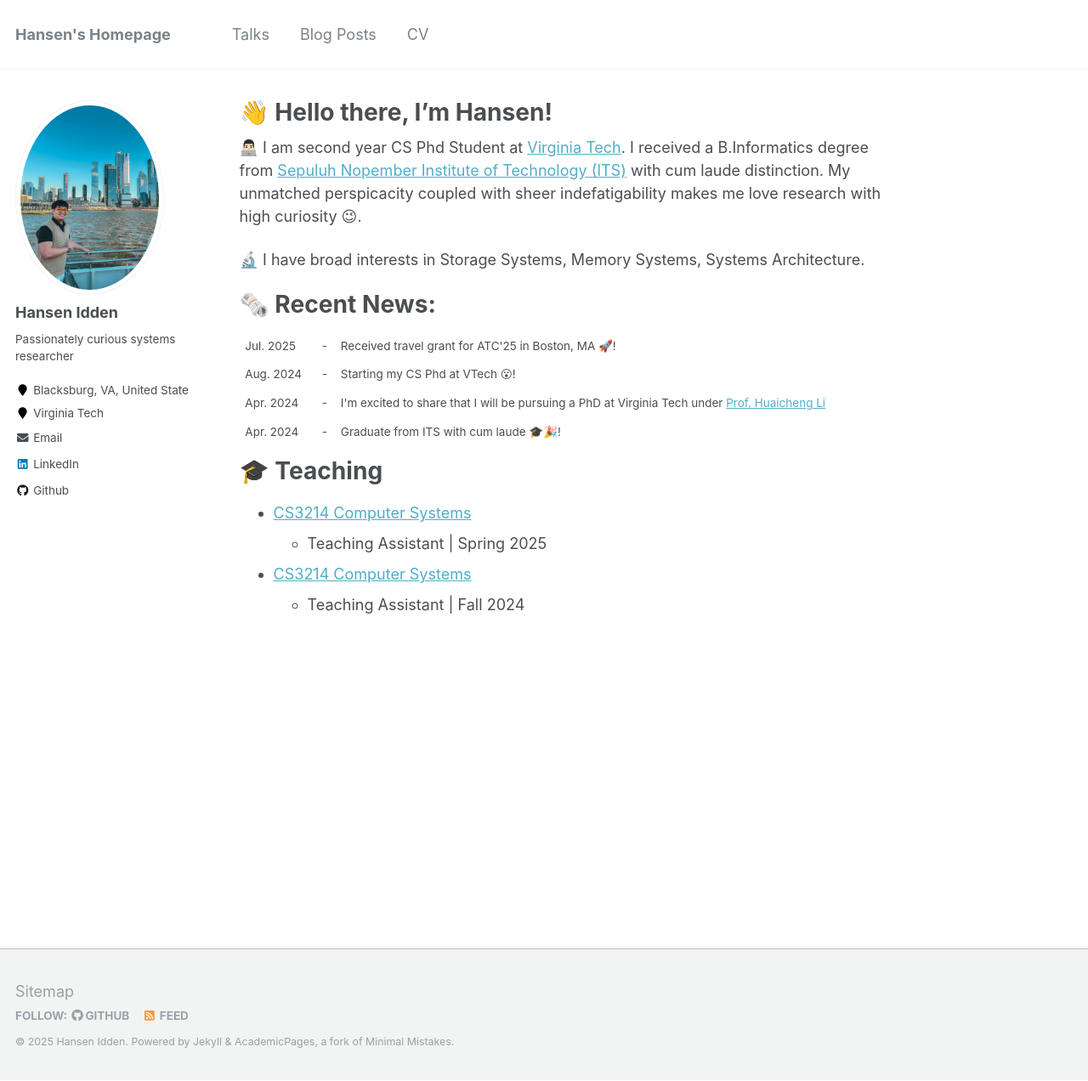
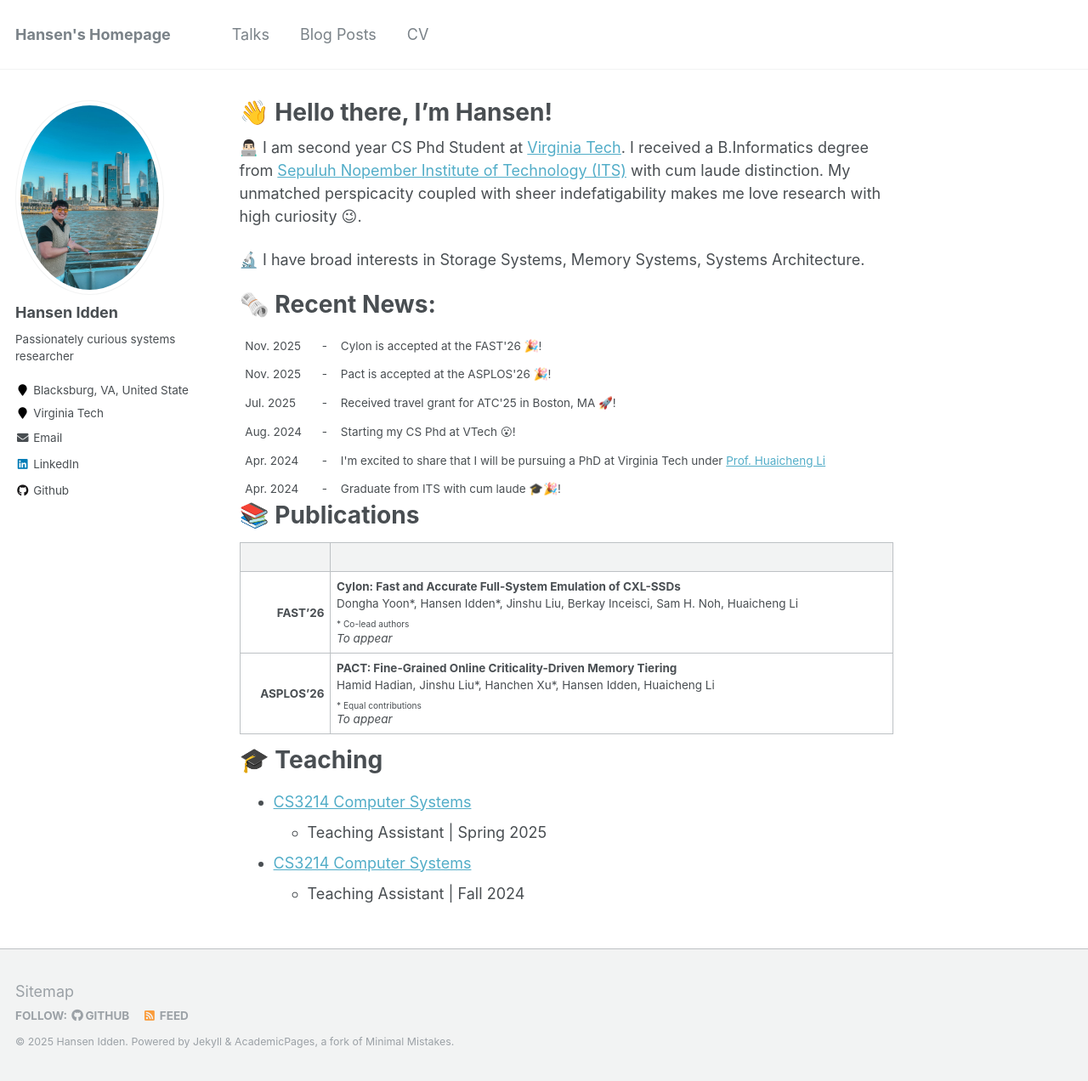
Before and after one commit to hansenidden18/hansenidden18.github.io, a Jekyll site: the page built from _pages/about.md, in a window 1280 px wide and 1272 px high. Shown: the whole window at 85% size. Built offline with Jekyll 4.4.1, drawn with Linux system fonts in a browser that asks for light colours.

Commit message:
add accepted papers

```diff
--- a/_pages/about.md
+++ b/_pages/about.md
@@ -17,6 +17,16 @@
 
 <div style="max-height: 200px; overflow-y:auto; border: none;">
   <table style="border: none;">
+    <tr style="border: none;">
+      <td style="border: none;">Nov. 2025</td>
+      <td style="border: none;">-</td>
+      <td style="border: none;">Cylon is accepted at the FAST'26 🎉!   </td>
+    </tr>
+    <tr style="border: none;">
+      <td style="border: none;">Nov. 2025</td>
+      <td style="border: none;">-</td>
+      <td style="border: none;">Pact is accepted at the ASPLOS'26 🎉!   </td>
+    </tr>
     <tr style="border: none;">
       <td style="border: none;">Jul. 2025</td>
       <td style="border: none;">-</td>
@@ -39,6 +49,13 @@
     </tr>
   </table>
 </div>
+
+# 📚 Publications
+
+|  |  |
+|---:|---|
+| **FAST'26** | **Cylon: Fast and Accurate Full-System Emulation of CXL-SSDs**<br/>Dongha Yoon\*, Hansen Idden\*, Jinshu Liu, Berkay Inceisci, Sam H. Noh, Huaicheng Li<br/><sub>\* Co-lead authors</sub><br/>_To appear_ |
+| **ASPLOS'26** | **PACT: Fine-Grained Online Criticality-Driven Memory Tiering**<br/>Hamid Hadian, Jinshu Liu\*, Hanchen Xu\*, Hansen Idden, Huaicheng Li<br/><sub>\* Equal contributions</sub><br/>_To appear_ |
 
 # 🎓 Teaching
 
```
